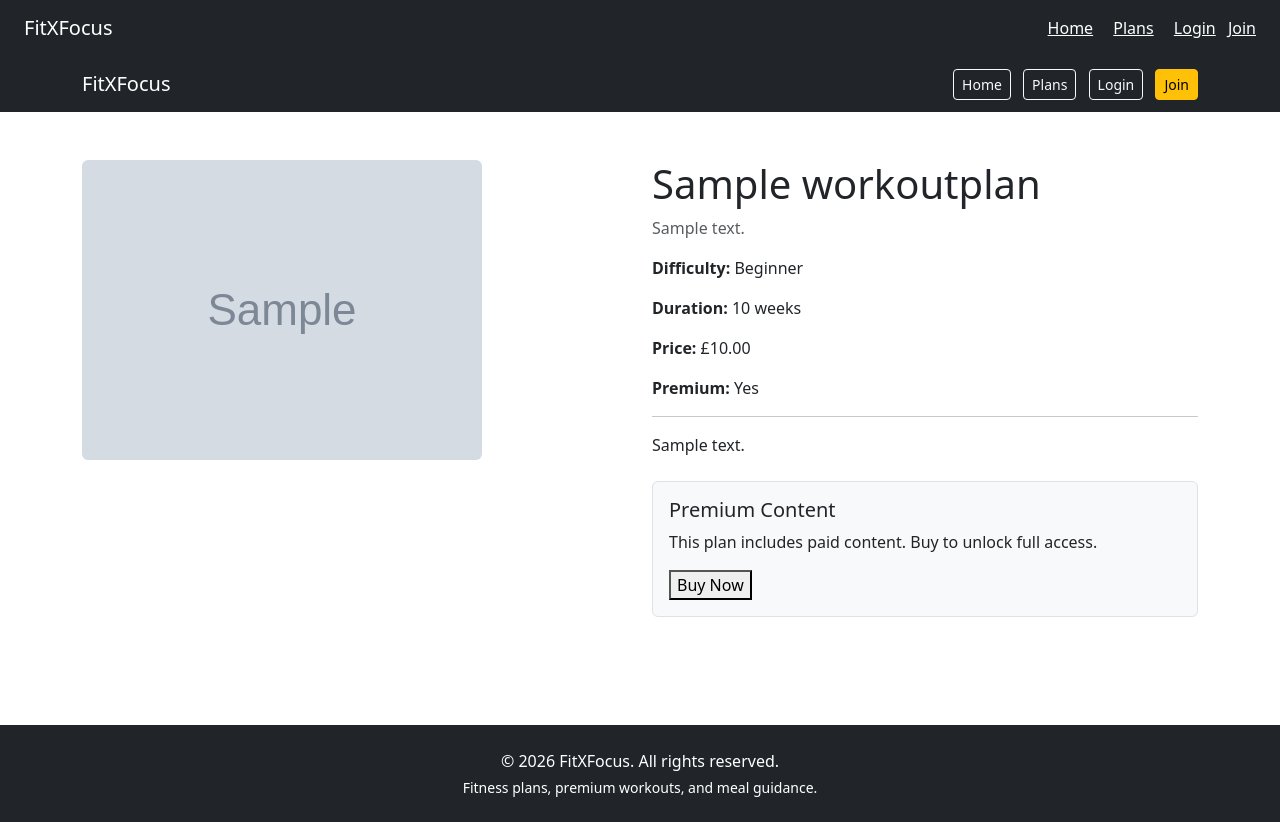
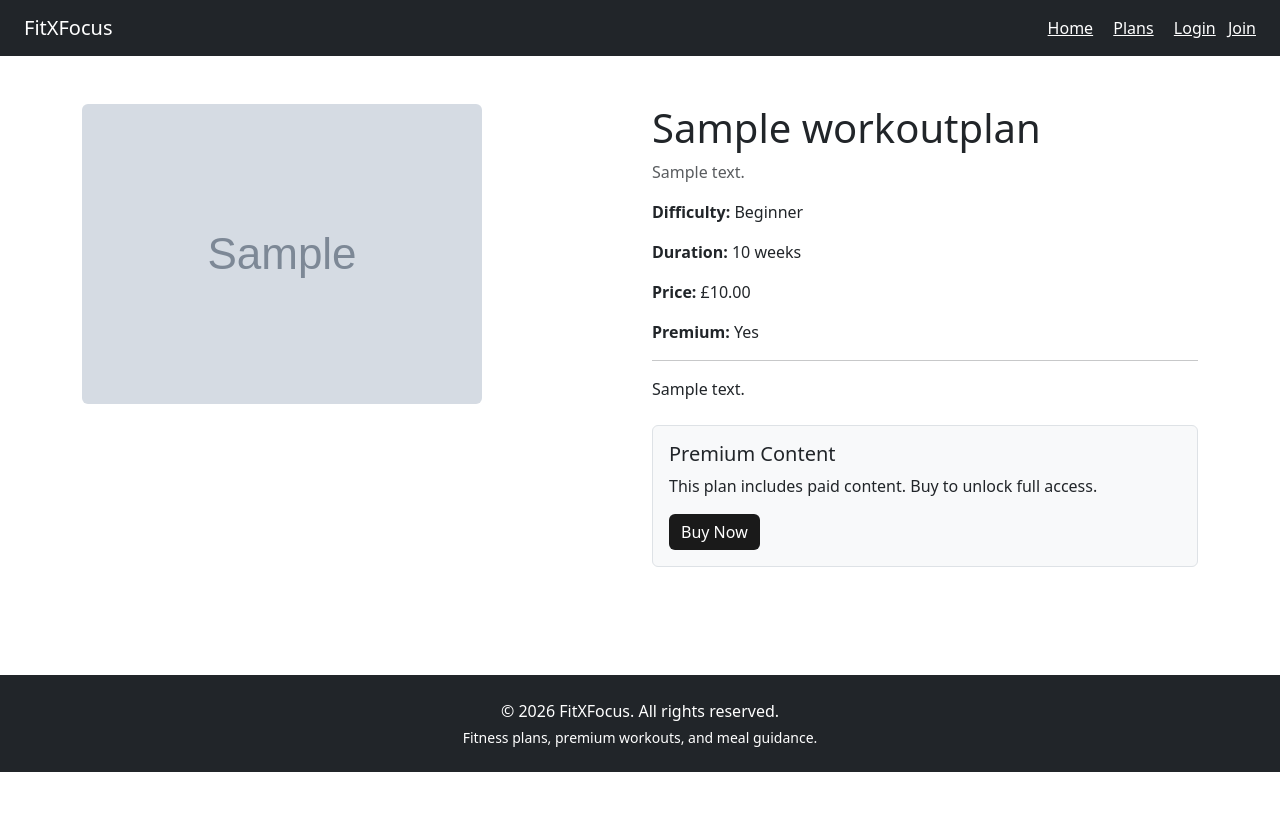
Before and after one commit to HelniseS/fitxfocus, a Django app: a page that uses templates/plans/plan_detail.html in a window 1280 px wide. After the commit the page ends 772 px from the top, so only its background shows below. Run offline with Django 5.2, Linux system fonts and the light colour scheme; tables that the repository leaves empty hold one stand-in row (values such as "Sample post"); grey boxes marked "Sample" are stand-in pictures.

Commit message:
Clean plan_detail template and fix inheritance

```diff
--- a/templates/plans/plan_detail.html
+++ b/templates/plans/plan_detail.html
@@ -1,37 +1,6 @@
 {% extends "base.html" %}
 
 {% block content %}
-
-<!DOCTYPE html>
-<html lang="en">
-<head>
-    <meta charset="UTF-8">
-    <meta name="viewport" content="width=device-width, initial-scale=1.0">
-    <title>{{ plan.title }} - FitXFocus</title>
-    <link href="https://cdn.jsdelivr.net/npm/bootstrap@5.3.3/dist/css/bootstrap.min.css" rel="stylesheet">
-
-</head>
-<body>
-
-    <nav class="navbar navbar-expand-lg navbar-dark bg-dark">
-        <div class="container">
-            <a class="navbar-brand" href="{% url 'home' %}">FitXFocus</a>
-<div>
-    <a class="btn btn-outline-light btn-sm me-2" href="{% url 'home' %}">Home</a>
-    <a class="btn btn-outline-light btn-sm me-2" href="{% url 'plan_list' %}">Plans</a>
-
-    {% if user.is_authenticated %}
-<form action="{% url 'logout' %}" method="post" style="display:inline;">
-    {% csrf_token %}
-    <button class="btn btn-outline-light btn-sm me-2" type="submit">Logout</button>
-</form>
-    {% else %}
-        <a class="btn btn-outline-light btn-sm me-2" href="{% url 'login' %}">Login</a>
-        <a class="btn btn-warning btn-sm" href="{% url 'register' %}">Join</a>
-    {% endif %}
-            </div>
- </div>
-    </nav>
 
 <section class="py-5">
     <div class="container">
@@ -64,7 +33,7 @@
                     {% else %}
                         <p>This plan includes paid content. Buy to unlock full access.</p>
                         <a href="{% url 'create_checkout_session' plan.slug %}">
-        <button>Buy Now</button>
+                            <button class="btn btn-dark">Buy Now</button>
                         </a>
                     {% endif %}
                 </div>
@@ -74,6 +43,3 @@
 </section>
 
 {% endblock %}
-
-</body>
-</html>
```
Lines whose indentation alone changed are shown as unchanged.
